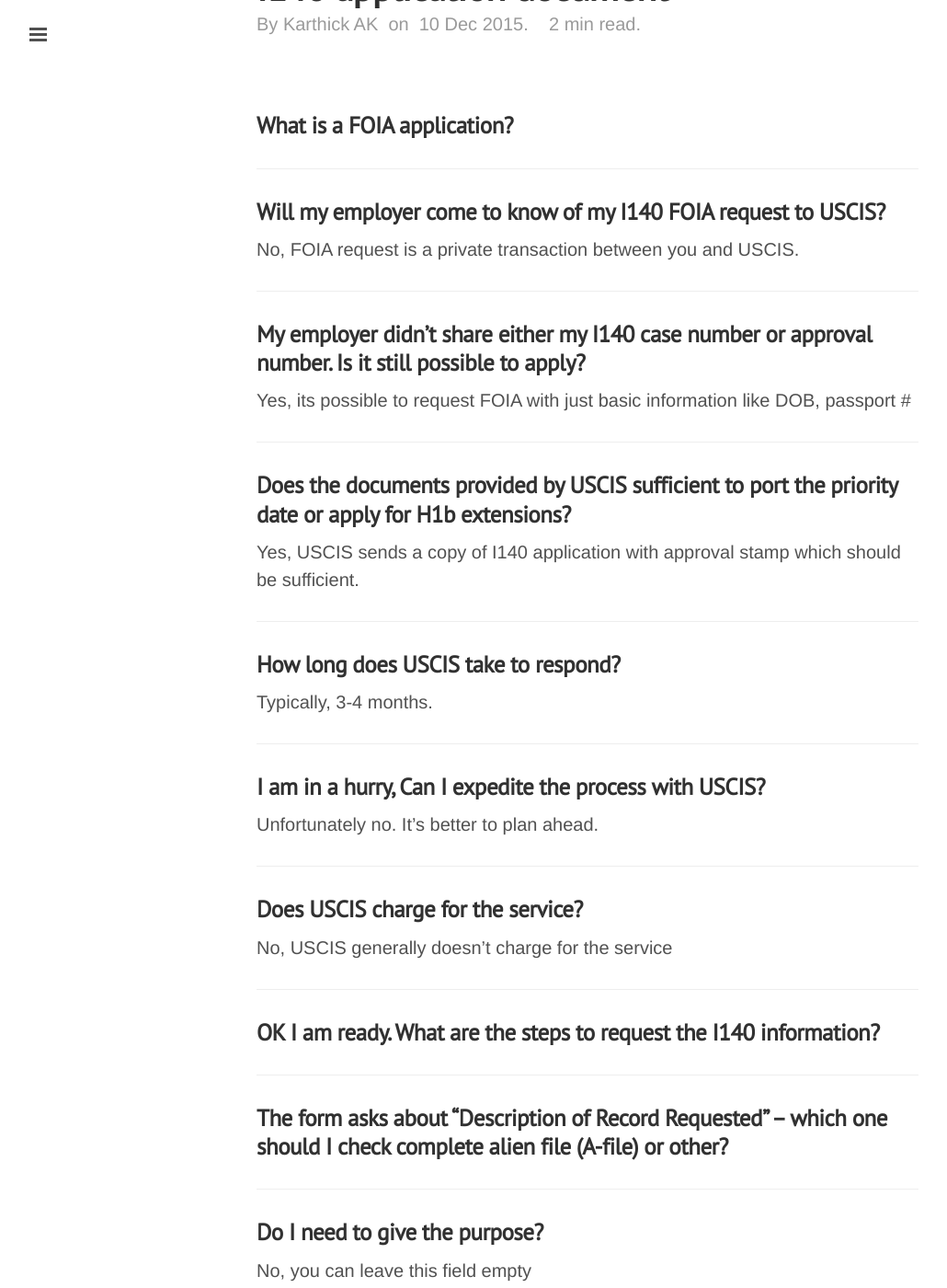
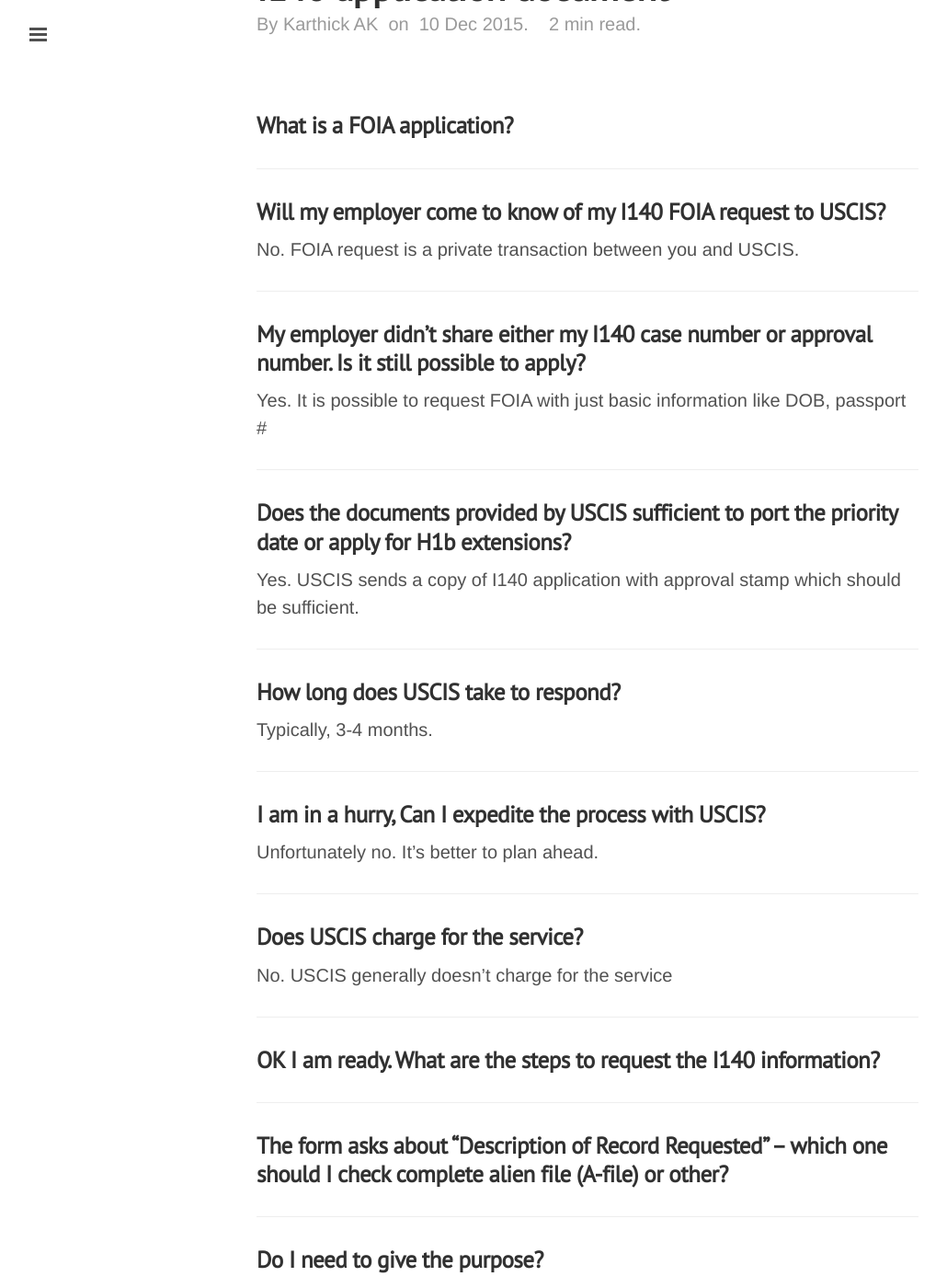
Before and after one commit to gitforwork2/gitforwork.github.io, a Jekyll site: the page built from _posts/2015-12-10-how-to-use-foia-to-request-approved-i140.md, in a window 1280 px wide and 1400 px high, scrolled down 262 px. Shown: the whole window at 92% size, without its empty margins (1-1031 px from the left). Built offline with Jekyll 4.4.1, drawn with Linux system fonts in a browser that asks for light colours; Markdown is read by kramdown in place of the engine named in the settings; some of the changed text lies outside the part shown.

```diff
--- a/_posts/2015-12-10-how-to-use-foia-to-request-approved-i140.md
+++ b/_posts/2015-12-10-how-to-use-foia-to-request-approved-i140.md
@@ -9,13 +9,13 @@
 ###What is a FOIA application?
 * * *
 ###Will my employer come to know of my I140 FOIA request to USCIS?
-No, FOIA request is a private transaction between you and USCIS.
+No. FOIA request is a private transaction between you and USCIS.
 * * *
 ###My employer didn't share either my I140 case number or approval number. Is it still possible to apply?
-Yes, its possible to request FOIA with just basic information like DOB, passport #
+Yes. It is possible to request FOIA with just basic information like DOB, passport #
 * * *
 ###Does the documents provided by USCIS sufficient to port the priority date or apply for H1b extensions?
-Yes, USCIS sends a copy of I140 application with approval stamp which should be sufficient.
+Yes. USCIS sends a copy of I140 application with approval stamp which should be sufficient.
 * * *
 ###How long does USCIS take to respond?
 Typically, 3-4 months.
@@ -24,31 +24,31 @@
 Unfortunately no. It's better to plan ahead.
 * * *
 ###Does USCIS charge for the service?
-No, USCIS generally doesn't charge for the service
+No. USCIS generally doesn't charge for the service
 * * *
 ###OK I am ready. What are the steps to request the I140 information?
 * * *
 ###The form asks about "Description of Record Requested" -- which one should I check complete alien file (A-file) or other?
 * * *
 ###Do I need to give the purpose?
-No, you can leave this field empty
+No. you can leave this field empty
 * * *
 ###In the section 3 (subject of record consent to release info). What should I request all of my records or portion of records
 * * *
 ###Is it mandatory to get the FOIA application notarized?
-No, you can also "Sign under perjury". Its upto you to decide.
+No. you can also "Sign under perjury". Its upto you to decide.
 * * *
 ###What is an A-#?
 This is the number USCIS assigns to you after your I140 is approved.
 * * *
 ###I have a A-xxxxx-xxxxx when my labour/PERM was filed. Is it the same number?
-No, that is a different number.
+No. that is a different number.
 * * *
 ###I studied in the US, My OPT EAD card has an A-number. Is it the same?
-No, that is a different number.
+No. that is a different number.
 * * *
 ###People state that ones A-number can be obtained by calling USCIS Support/Infopass? Do I need to do that?
-No, its not mandatory.
+No. its not mandatory.
 * * *
 ###Where do I send the documents?
 You can do one of fax/email/physical post. People have generally indicated success with email or physical mail.
```
